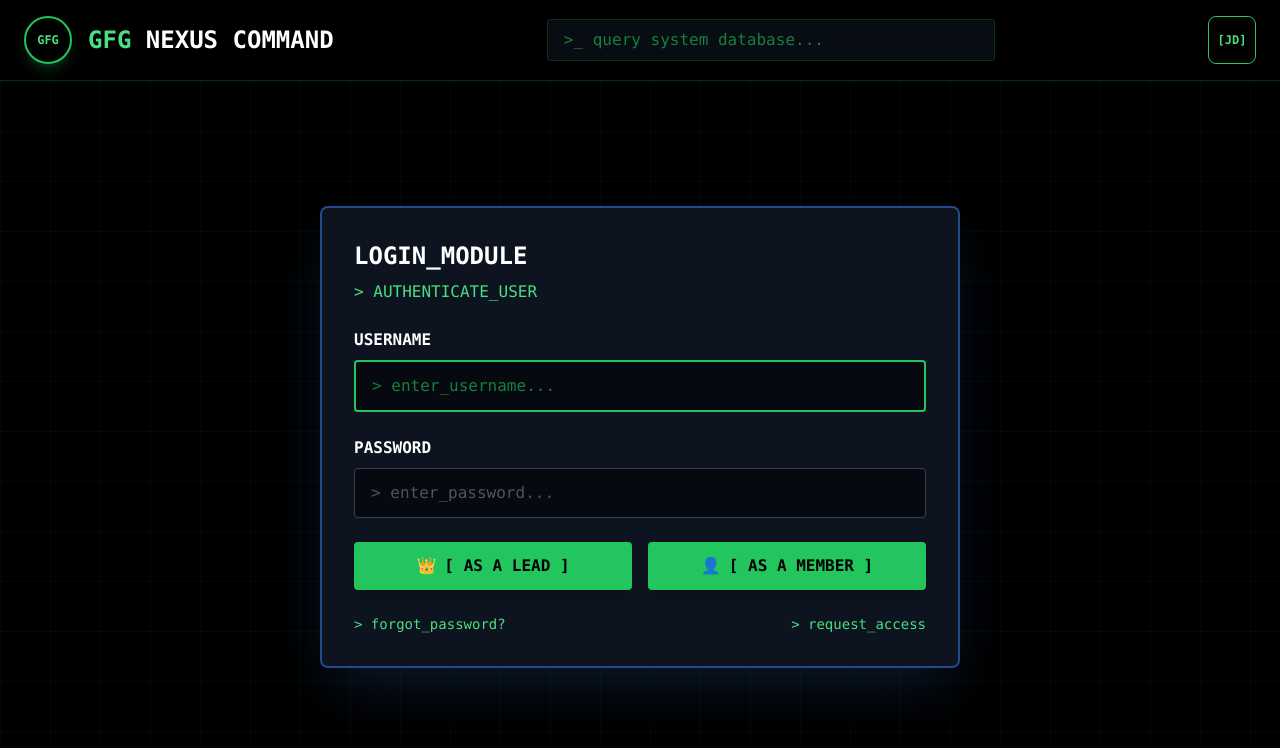
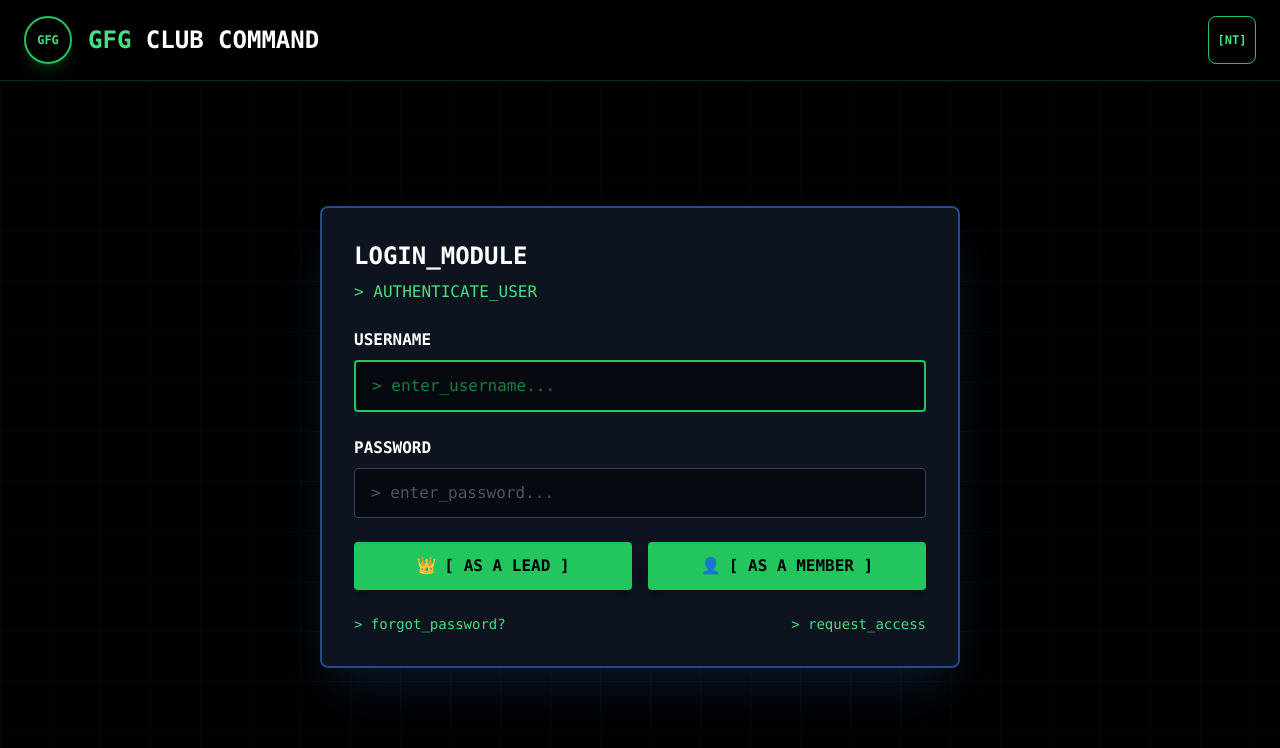
Before and after one commit to Neha0724/club-task-and-attendance-management-system-project, a Next.js app in the folder clubtask/: page /login in a window 1280 px wide. Shown: the top 748 px of the page. Built offline with nearby package versions, Linux system fonts and the light colour scheme.

Commit message:
error fix and other feature

```diff
--- a/clubtask/src/components/Header.jsx
+++ b/clubtask/src/components/Header.jsx
@@ -9,20 +9,12 @@ export default function Header() {
             <span className="text-green-400 font-bold text-xs">GFG</span>
           </div>
           <h1 className="text-2xl font-bold text-white">
-            <span className="text-green-400">GFG</span> NEXUS COMMAND
+            <span className="text-green-400">GFG</span> CLUB COMMAND
           </h1>
         </div>
 
-        <div className="flex-1 max-w-md mx-8">
-          <input
-            type="text"
-            placeholder=">_ query system database..."
-            className="w-full bg-gray-900/50 border border-green-900/50 rounded px-4 py-2 text-green-400 placeholder-green-700 focus:outline-none focus:border-green-500 transition-colors"
-          />
-        </div>
-
         <div className="w-12 h-12 border border-green-500 rounded-lg flex items-center justify-center hover:bg-green-500/10 transition-colors cursor-pointer">
-          <span className="text-green-400 text-xs font-bold">[JD]</span>
+          <span className="text-green-400 text-xs font-bold">[NT]</span>
         </div>
       </div>
     </div>
```
